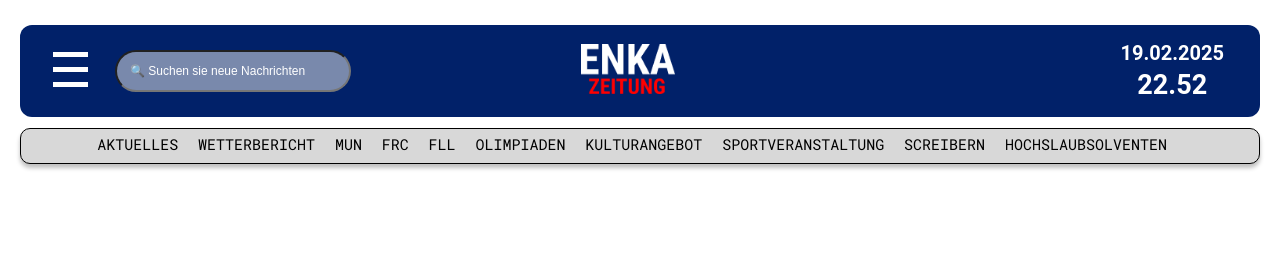
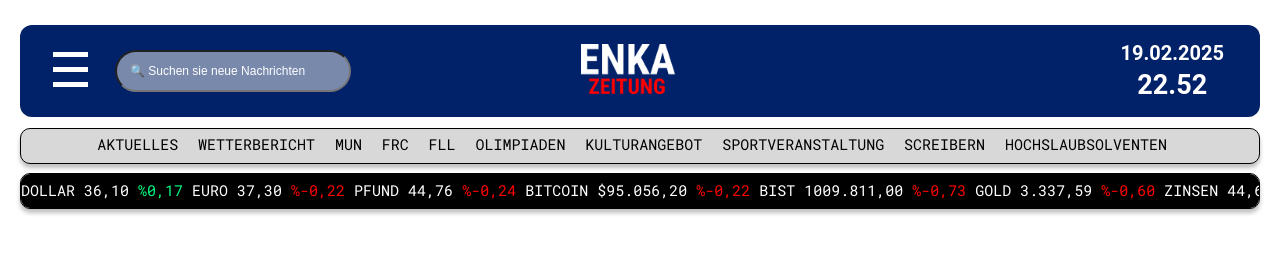
Before and after one commit to mecukuryurt/mecukuryurt.github.io, a plain HTML site: page index.html in a window 1280 px wide. Drawn offline with Linux system fonts and the light colour scheme.

Commit message:
added currency bar

```diff
--- a/css/styles.css
+++ b/css/styles.css
@@ -126,3 +126,60 @@ body {
     text-decoration: none;
     vertical-align: -webkit-baseline-middle;
 }
+
+#currencies {
+    border-radius: 10px;
+    border: 1px solid #000;
+
+    background: #000;
+
+    box-shadow: 0px 4px 4px 0px rgba(0, 0, 0, 0.25);
+
+
+    float:left;
+
+    position:absolute;
+    border-radius: 23px;
+
+    top: 173px;
+    border-radius: 10px;
+
+    left:20px;
+    right:20px;
+
+
+    min-height: 34px;
+
+
+    color: #FFF;
+    text-shadow: 0px 4px 4px rgba(0, 0, 0, 0.25);
+    font-family: "Roboto Mono";
+    font-size: 15px;
+    font-style: normal;
+
+
+    vertical-align: middle;
+    text-align: center;
+
+    overflow-x:auto;
+    white-space: nowrap;
+}
+
+#navbarclose {
+    z-index: 2;
+    background-color: white;
+    width: 100%;
+    position:fixed;
+    top:0;
+    border: #012169;
+    height: 160px;
+}
+
+#currencytext {
+    position:relative;
+    vertical-align: -webkit-baseline-middle;
+    text-align: center;
+}
+
+.inc {color:#00FF80;}
+.dec {color: #FF0000}
--- a/index.html
+++ b/index.html
@@ -9,7 +9,8 @@
 		<script src="js/scripts.js" text="text/javascript"></script>
 	</head>
 	<body>
-		<div style="color: black;">
+		<div id="navbarclose"></div>
+		<div>
 			<div id="navbardiv">
 				<table id="navbartable">
 					<tr>
@@ -46,8 +47,16 @@
 				<a class="catga" href="pages/hochslaubsolventen.html">HOCHSLAUBSOLVENTEN</a> &nbsp;&nbsp;&nbsp;
 				&nbsp;&nbsp;&nbsp;
 			</div>
-
+			<div id="currencies">
+				<a id="currencytext">
+					DOLLAR 36,10 				<font class="inc">%0,17</font>
+					EURO 37,30   				<font class="dec">%-0,22</font>
+					PFUND 44,76 	 			<font class="dec">%-0,24</font>
+					BITCOIN $95.056,20 			<font class="dec">%-0,22</font>
+					BIST 1009.811,00 		 	<font class="dec">%-0,73</font>
+					GOLD 3.337,59				<font class="dec">%-0,60</font>
+					ZINSEN 44,66				<font class="inc">%0,08</font>
+			</div>
 		</div>
-
 	</body>
 </html>
```
